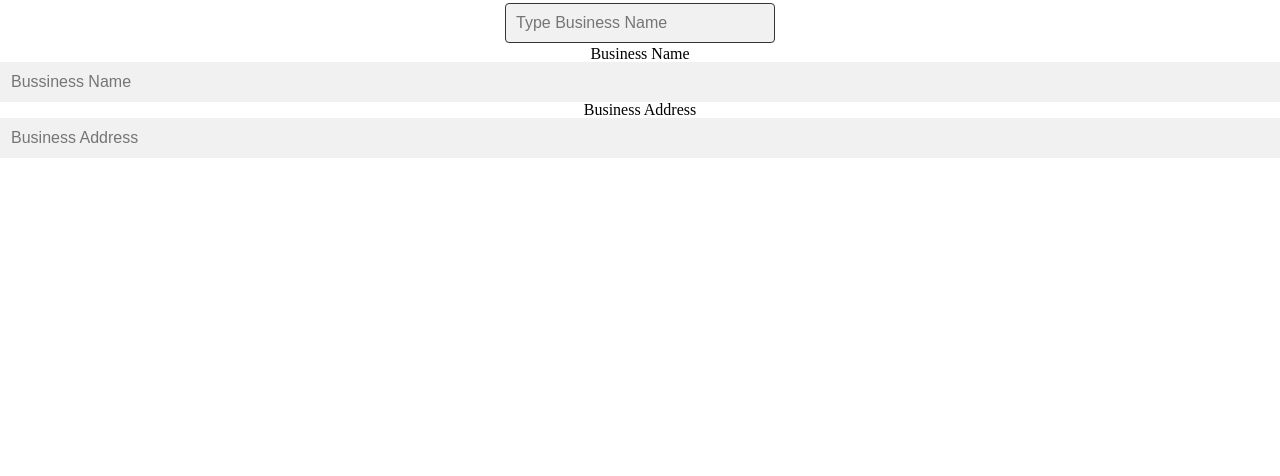
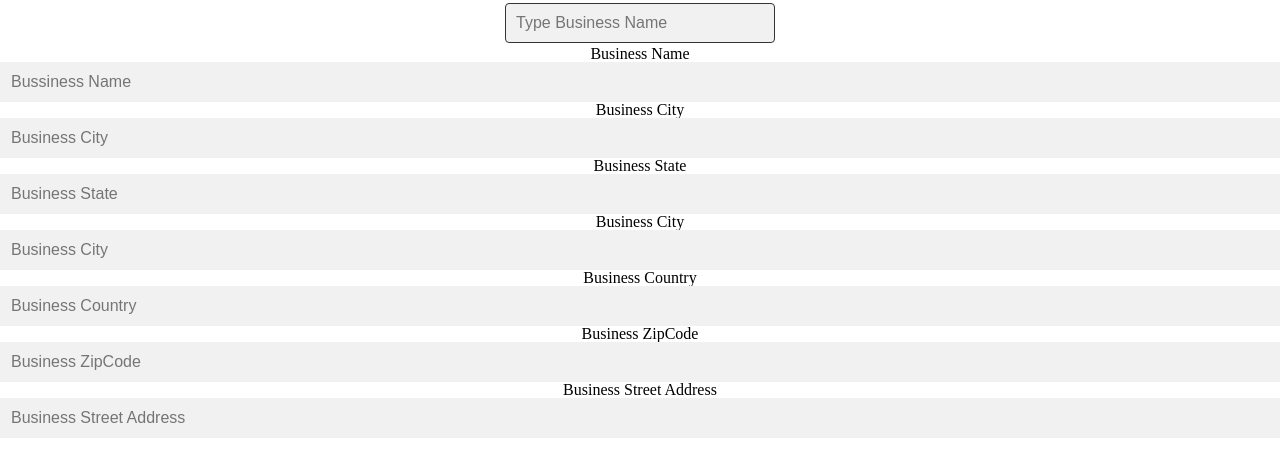
Before and after one commit to julioguzman19/Testing, a plain HTML site: page index.html in a window 1280 px wide. Shown: the top 476 px of the page. Drawn offline with nearby package versions, Linux system fonts and the light colour scheme.

Commit message:
Adding input boxes

```diff
--- a/index.html
+++ b/index.html
@@ -24,7 +24,12 @@
     </form>
     <div></div>
     <div>Business Name<input id="BussinessName" type="text" name="myBusinessName" placeholder="Bussiness Name"></div>
-    <div>Business Address<input id="BusinessAddress" type="text" name="myBusinessAddress" placeholder="Business Address"></div>
+    <div>Business City<input id="BusinessCity" type="text" name="myBusinessCity" placeholder="Business City"></div>
+    <div>Business State<input id="BusinessState" type="text" name="myBusinessState" placeholder="Business State"></div>
+    <div>Business City<input id="BusinessCity" type="text" name="myBusinessCity" placeholder="Business City"></div>
+    <div>Business Country<input id="BusinessCountry" type="text" name="myBusinessCountry" placeholder="Business Country"></div>
+    <div>Business ZipCode<input id="BusinessZipCode" type="text" name="myBusinessZipCode" placeholder="Business ZipCode"></div>
+    <div>Business Street Address<input id="BusinessStreetAddress" type="text" name="myBusinessStreetAddress" placeholder="Business Street Address"></div>
 
 
     <script src="assets/javascript/index.js"></script>
```
